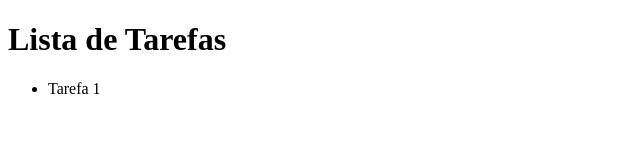
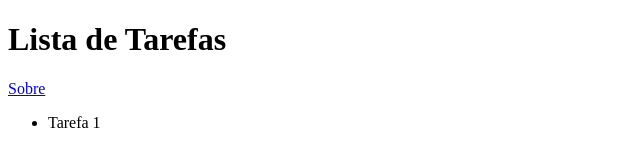
Before and after one commit to s3yuto/custom, a plain HTML site: page index.html in a window 1280 px wide. Shown: the whole page, without its empty margins (0-640 px from the left). Drawn offline with Linux system fonts and the light colour scheme.

Commit message:
menu principal

```diff
--- a/index.html
+++ b/index.html
@@ -8,6 +8,9 @@
 <body>
     <header>
         <h1>Lista de Tarefas</h1>
+        <nav>
+            <a href="sobre.html">Sobre</a>
+        </nav>
     </header>
     <ul>
         <li>Tarefa 1</li>
```
